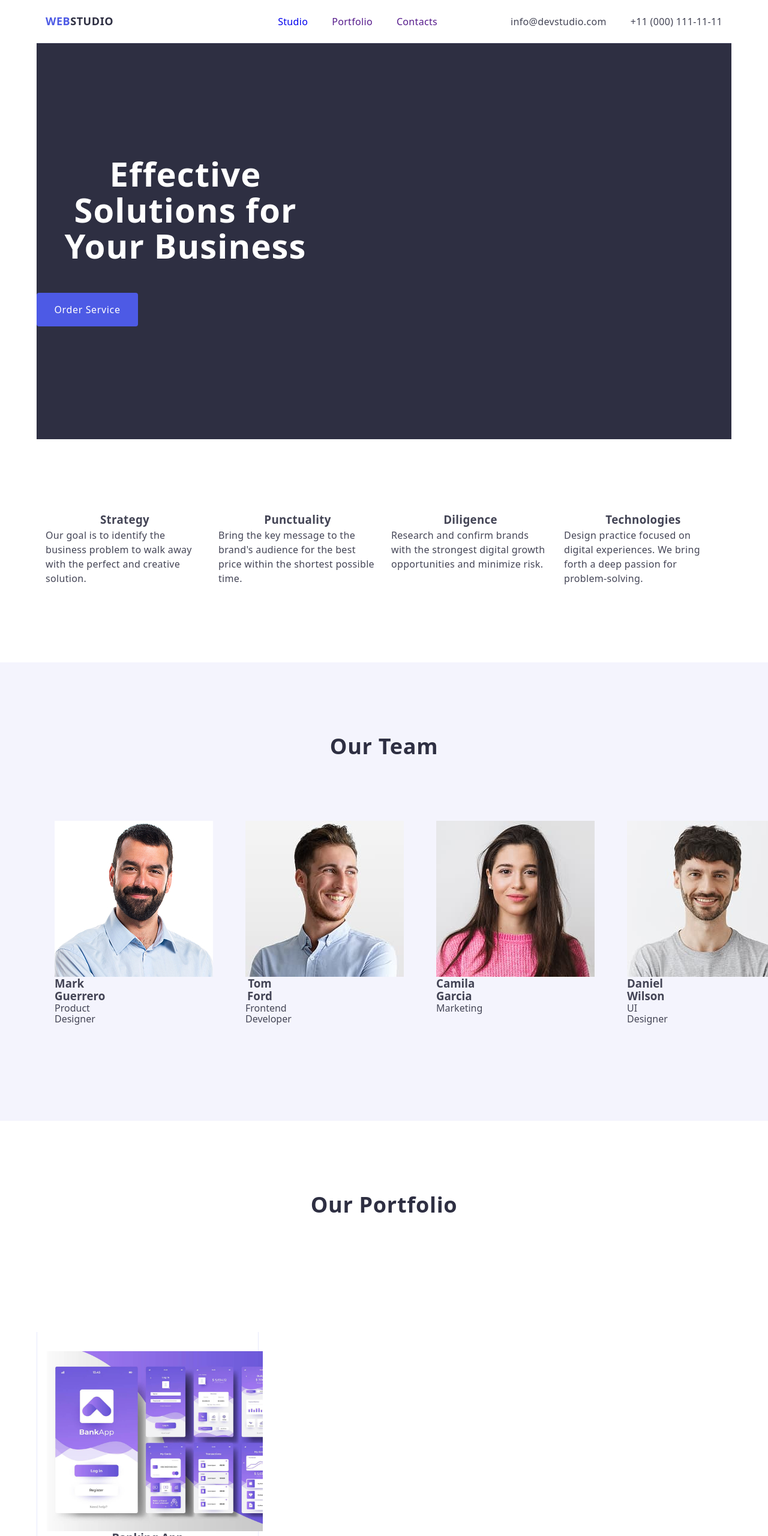
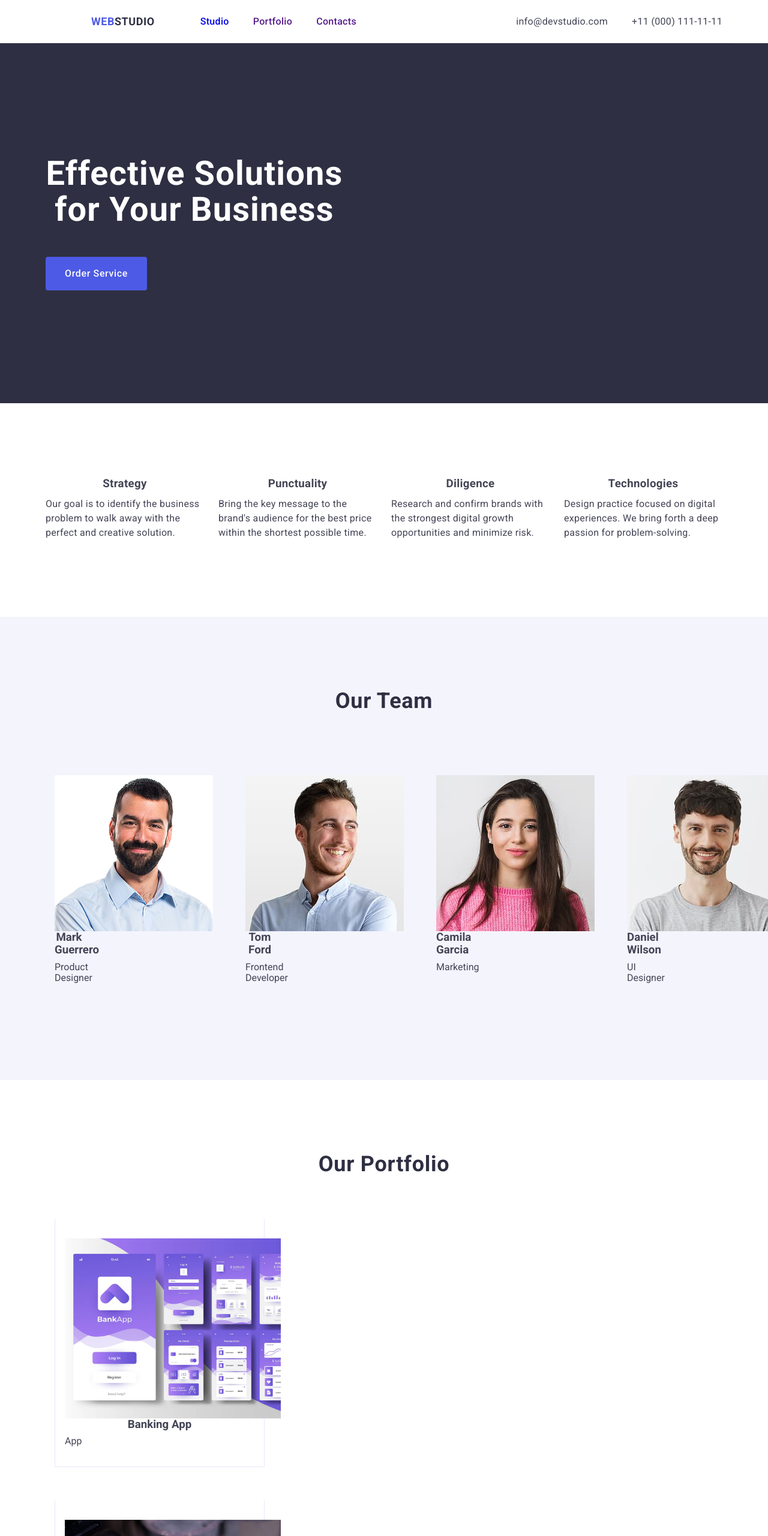
Before and after one commit to evelina2707/goit-markup-hw-03, a plain HTML site: page index.html in a window 1280 px wide. Shown: the top 2560 px of the page at 60% size. Drawn offline with nearby package versions, Linux system fonts and the light colour scheme.

Commit message:
edit css

```diff
--- a/css/style.css
+++ b/css/style.css
@@ -55,7 +55,7 @@ display: flex;
 justify-content: space-between;
 height: 72px;
 align-items: center;
-border-bottom: 1px solid #e7e9fc
+border-bottom: 1px solid #e7e9fc;
 }
 
 .main-logo {
@@ -160,7 +160,7 @@ display: flex;
 
 /* #region solutions */
 
-.main-section .container {
+.main-section {
   background-color: #2e2f42;
   padding: 188px 0;
 }
@@ -230,7 +230,7 @@ width: calc((100% - 72px) / 4);
 
 .subsubtitle {
 text-align: center;
-
+margin-bottom: 8px;
 }
 
 .feature-text {
@@ -302,7 +302,7 @@ margin-bottom: 8px;
 
 /* #region portfolio */
 
-.portfolio .container {
+.portfolio {
 padding: 120px 0 120px 0;
 
 }
@@ -336,7 +336,7 @@ row-gap: 48px;
 
 /* #region footer */
 
-.footer .container {
+.footer {
   background: #2e2f42;
   padding: 100px 0;
   height: 312px;
--- a/index.html
+++ b/index.html
@@ -10,20 +10,21 @@
       href="https://fonts.googleapis.com/css2?family=Raleway:ital,wght@0,700;1,700&family=Roboto:ital,wght@0,100..900;1,100..900&display=swap"
       rel="stylesheet"
     />
-    <link rel="stylesheet" href="./css/style.css" />
+
     <link
       rel="stylesheet"
       href="https://cdnjs.cloudflare.com/ajax/libs/modern-normalize/3.0.1/modern-normalize.min.css"
     />
+    <link rel="stylesheet" href="./css/style.css" />
   </head>
   <body>
     <!-- #region header -->
     <header class="page-header">
       <div class="container">
-        <a href="./index.html" class="main-logo"
-          >Web<span class="accent-black">Studio</span></a
-        >
         <nav class="page-nav">
+          <a href="./index.html" class="main-logo"
+            >Web<span class="accent-black">Studio</span></a
+          >
           <ul class="nav-list">
             <li class="nav-list-item">
               <a href="./index.html" class="nav-link">Studio</a>
```
